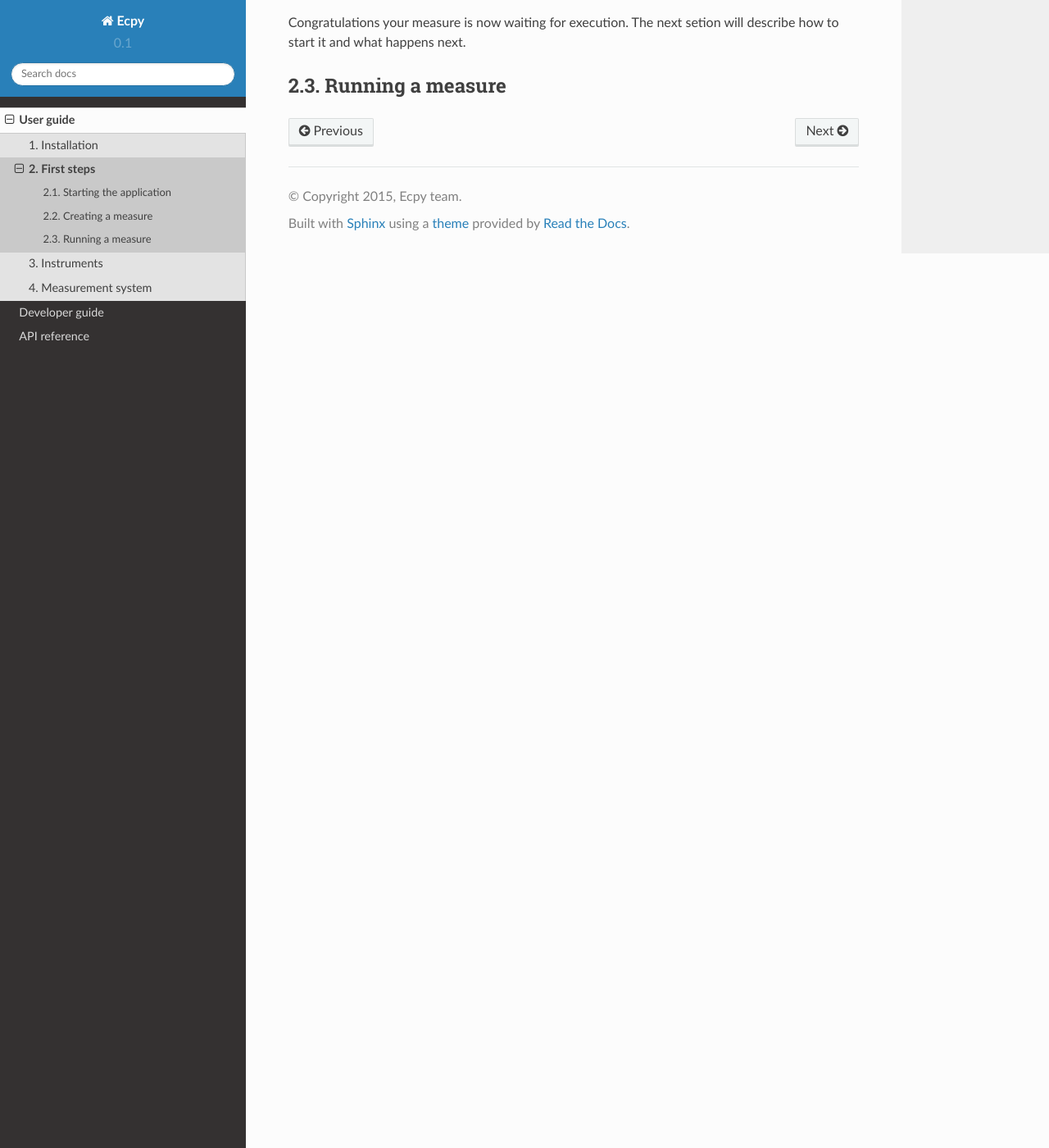
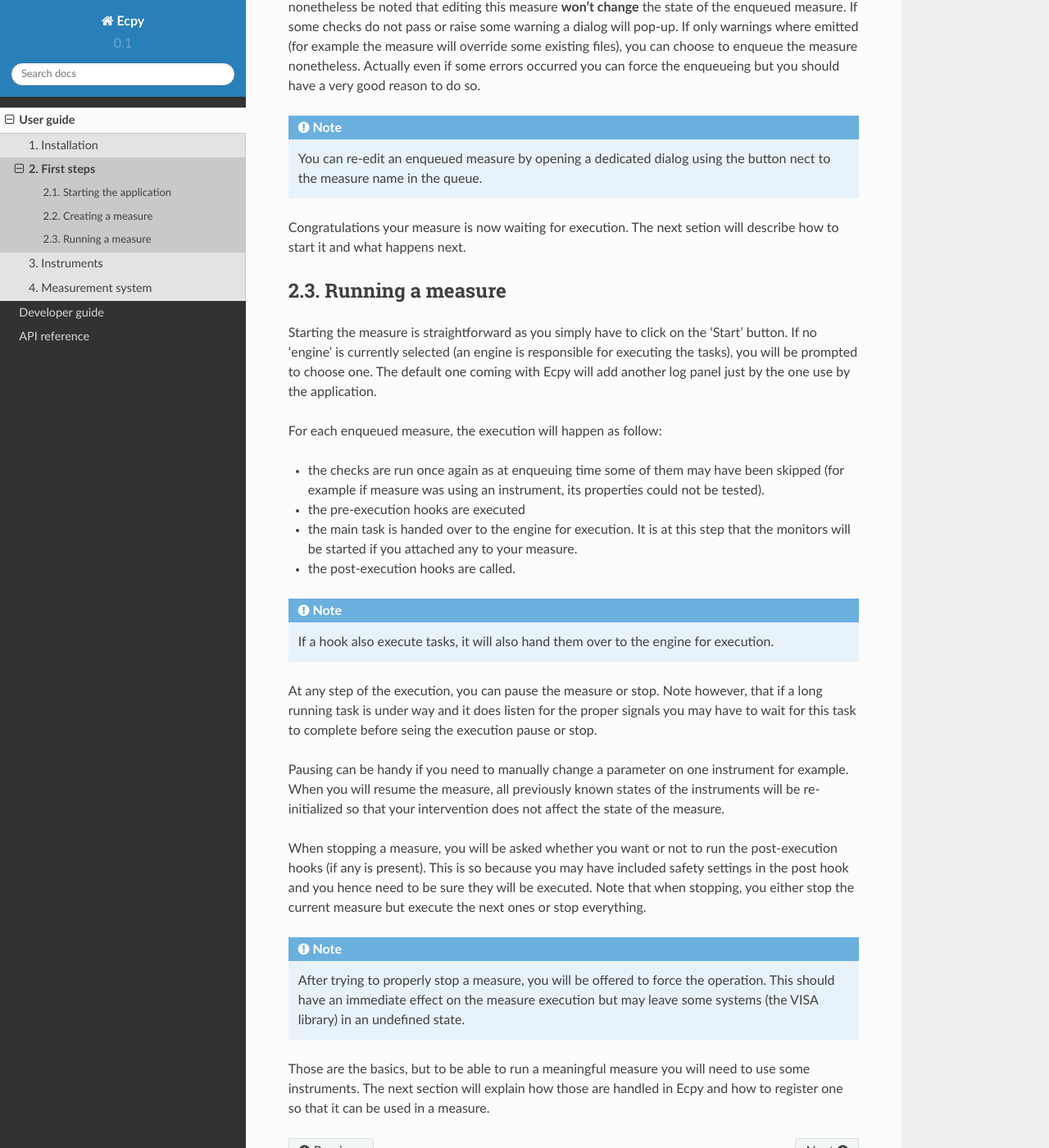
Before and after one commit to Exopy/exopy, a Sphinx documentation site: the page built from docs/source/user_guide/first_steps.rst, in a window 1280 px wide and 1400 px high, scrolled down 3426 px. Shown: the whole window at 82% size. Built offline with Sphinx 7.4.7 and the Read the Docs theme 2.0.0, drawn with Linux system fonts in a browser that asks for light colours; pages that are not in the unit, such as notebooks, are missing from menus; some of the changed text lies outside the part shown.

Commit message:
docs : complete the first steps section.

```diff
--- a/docs/source/user_guide/first_steps.rst
+++ b/docs/source/user_guide/first_steps.rst
@@ -33,9 +33,8 @@ When the application starts you should see this window::
     the  application graphical user interface, but as the result of this
     process is cached subsequents start ups should be much faster.
 
-The different panels can be re-organized, tabbed or reduced. The bottom panels
-are used for log messages. The left one for will display messages from the
-application, the right one the ones coming from 'engine' running the measures.
+The different panels can be re-organized, tabbed or reduced. The bottom panel
+is used for log messages, it will display messages from the application.
 The left top panel is used to edit measures, actually multiple measures can be
 edited at the same time and similar panels will be opened if necessary. The
 right top panel display the measures waiting to be performed.
@@ -55,8 +54,9 @@ The next sections will detail how those panels work.
     If you installed a broken extension package, Ecpy may fail to start. If
     that is the case, the application should display a dialog explaining the
     issue. The easiest way to fixit is to uninstall the offending package
-    and report the bug to its maintainer. If nothing works, does not hesitate
-    to contact the maintainer.
+    and report the bug to its maintainer. If nothing works, and you have
+    already set the application directory, you can give alook at the log file.
+    If nothing works do not hesitate to contact the maintainer.
 
 .. note::
 
@@ -127,6 +127,12 @@ need to remember all the possibilities.
     In the standard editor the small button shown close to each task can be use
     to add/move/remove the tasks.
 
+.. note::
+
+    For task using a physical instrument, you need to specify the instrument to
+    use. How to register an instrument so that it can be selected in the task
+    is explained in the next section.
+
 Once you are happy with your measure you can save it using either the menu or
 the button in the panel. Measures are saved in under the '.ini' format which
 is text based and can easily be re-edited if need be.
@@ -144,11 +150,64 @@ that editing this measure **won't change** the state of the enqueued measure.
 If some checks do not pass or raise some warning a dialog will pop-up. If only
 warnings where emitted (for example the measure will override some existing
 files), you can choose to enqueue the measure nonetheless. Actually even if
-some errors occurred you can force the enqueueing but you should have very good
-reason to do so.
+some errors occurred you can force the enqueueing but you should have a very
+good reason to do so.
+
+.. note::
+
+    You can re-edit an enqueued measure by opening a dedicated dialog using the
+    button nect to the measure name in the queue.
 
 Congratulations your measure is now waiting for execution. The next setion will
 describe how to start it and what happens next.
 
 Running a measure
 -----------------
+
+Starting the measure is straightforward as you simply have to click on the
+'Start' button. If no 'engine' is currently selected (an engine is responsible
+for executing the tasks), you will be prompted to choose one. The default one
+coming with Ecpy will add another log panel just by the one use by the
+application.
+
+For each enqueued measure, the execution will happen as follow:
+
+- the checks are run once again as at enqueuing time some of them may have been
+  skipped (for example if measure was using an instrument, its properties
+  could not be tested).
+- the pre-execution hooks are executed
+- the main task is handed over to the engine for execution. It is at this step
+  that the monitors will be started if you attached any to your measure.
+- the post-execution hooks are called.
+
+.. note::
+
+    If a hook also execute tasks, it will also hand them over to the engine
+    for execution.
+
+At any step of the execution, you can pause the measure or stop. Note however,
+that if a long running task is under way and it does listen for the proper
+signals you may have to wait for this task to complete before seing the
+execution pause or stop.
+
+Pausing can be handy if you need to manually change a parameter on one
+instrument for example. When you will resume the measure, all previously known
+states of the instruments will be re-initialized so that your intervention does
+not affect the state of the measure.
+
+When stopping a measure, you will be asked whether you want or not to run the
+post-execution hooks (if any is present). This is so because you may have
+included safety settings in the post hook and you hence need to be sure they
+will be executed. Note that when stopping, you either stop the current measure
+but execute the next ones or stop everything.
+
+.. note::
+
+    After trying to properly stop a measure, you will be offered to force the
+    operation. This should have an immediate effect on the measure execution
+    but may leave some systems (the VISA library) in an undefined state.
+
+
+Those are the basics, but to be able to run a meaningful measure you will need
+to use some instruments. The next section will explain how those are handled in
+Ecpy and how to register one so that it can be used in a measure.
```
